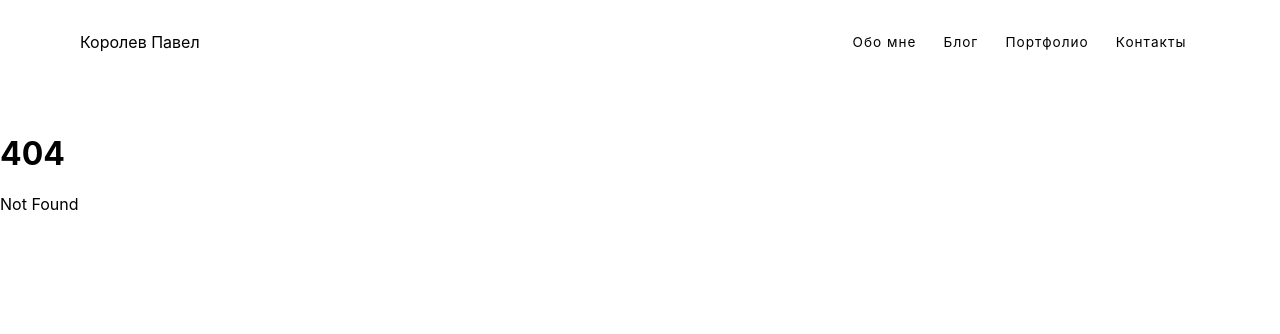
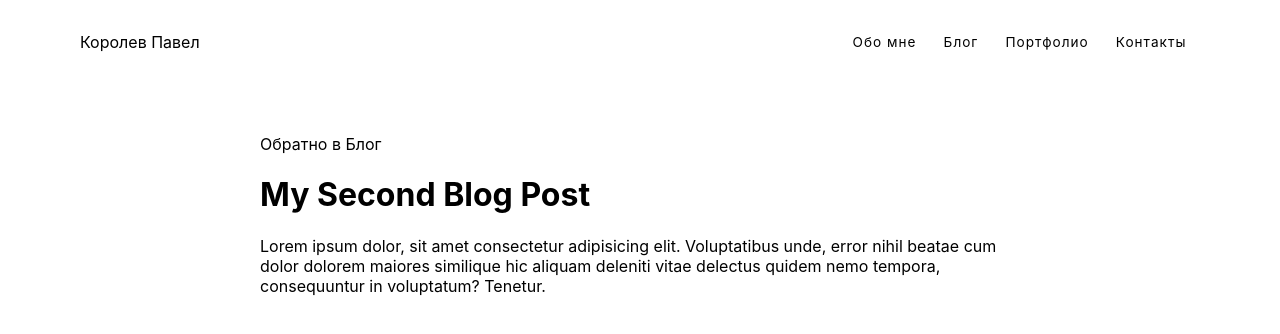
Before and after one commit to DOLBOLESCH/gitdntwrk, a SvelteKit app: page /blog/post/2 in a window 1280 px wide. Before the commit this address had no page. Shown: the top 334 px of the page. Built offline with nearby package versions, Linux system fonts and the light colour scheme.

Commit message:
added second blogpost

```diff
--- /dev/null
+++ b/src/routes/blog/post/2/+page.svelte
@@ -0,0 +1,3 @@
+<h1>My Second Blog Post</h1>
+
+<p> Lorem ipsum dolor, sit amet consectetur adipisicing elit. Voluptatibus unde, error nihil beatae cum dolor dolorem maiores similique hic aliquam deleniti vitae delectus quidem nemo tempora, consequuntur in voluptatum? Tenetur.</p>
```
Also changed, not shown: src/routes/blog/post/+layout.svelte (renamed from src/routes/blog/post/1/+layout.svelte).
